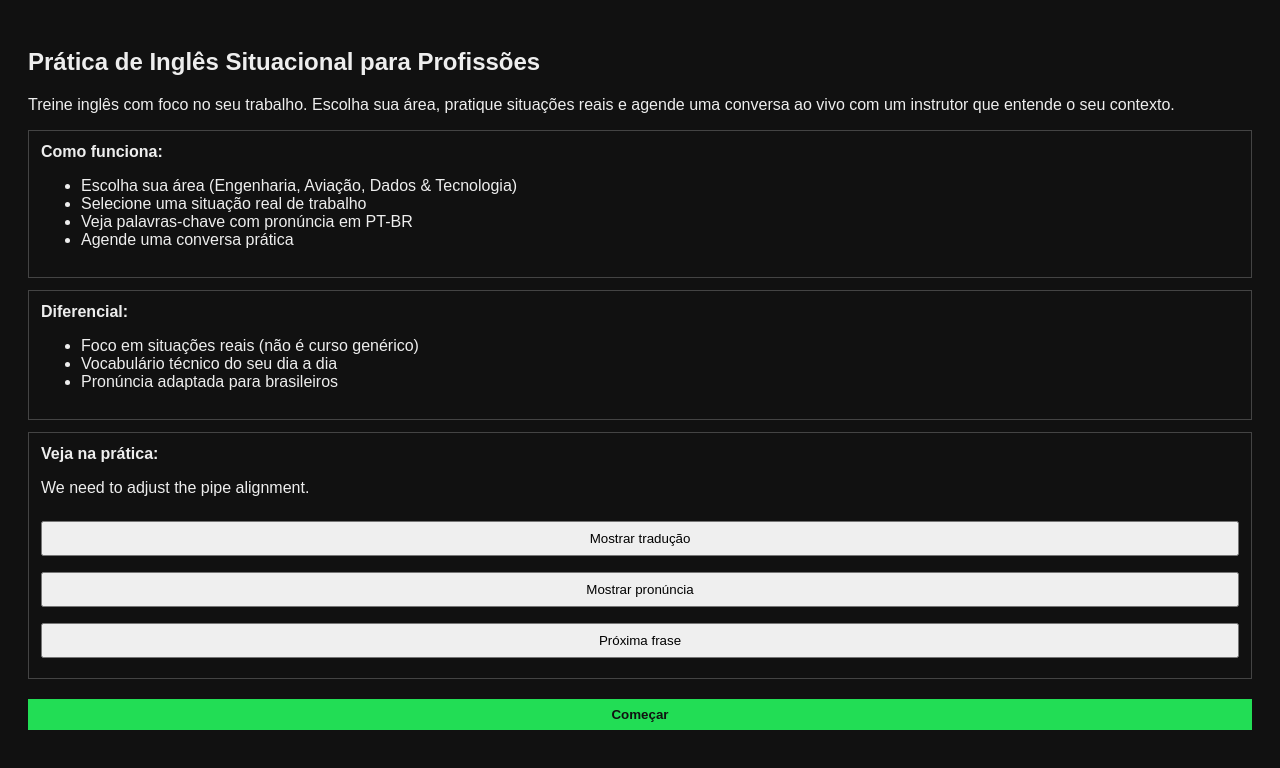
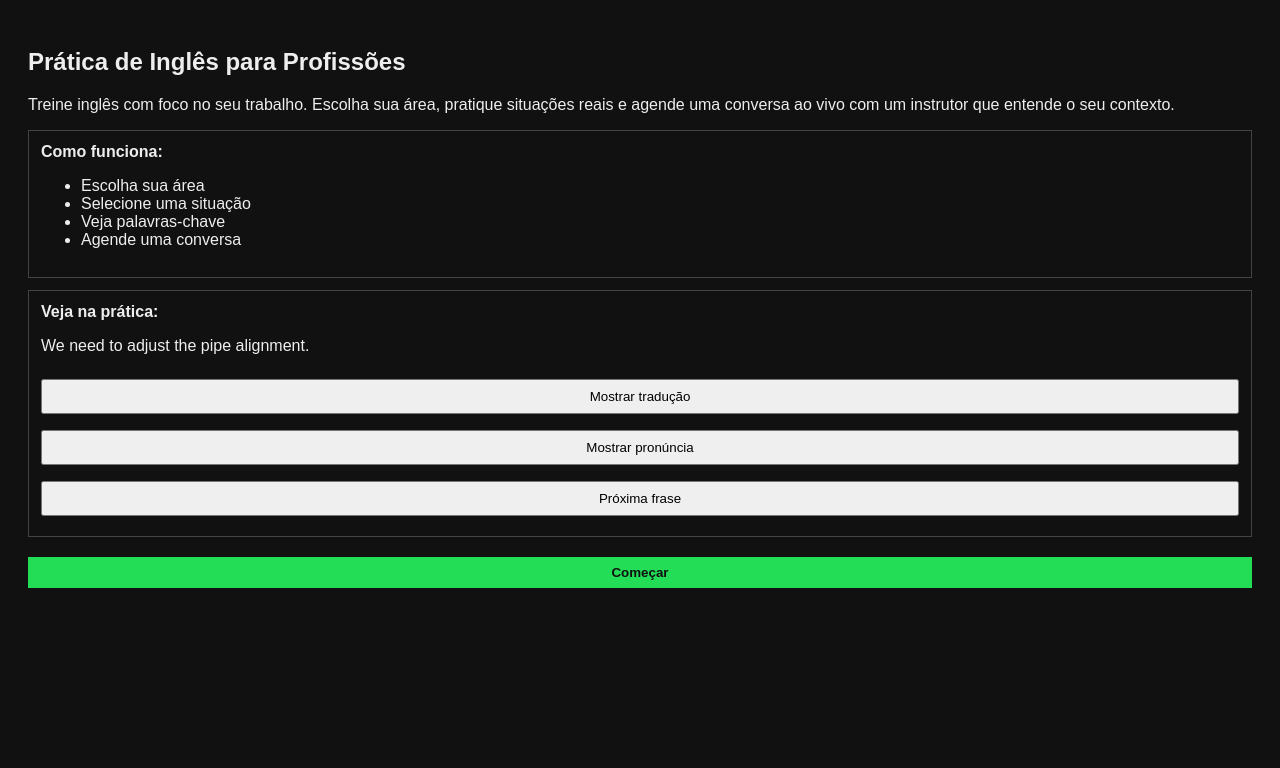
Before and after one commit to azmand01-jpg/english-professions-mvp, a website: page index.html in a window 1280 px wide. Drawn offline with Linux system fonts and the light colour scheme.

Commit message:
Update index.html

```diff
--- a/index.html
+++ b/index.html
@@ -15,7 +15,7 @@
 <body>
 
 <div id="landing">
-  <h2>Prática de Inglês Situacional para Profissões</h2>
+  <h2>Prática de Inglês para Profissões</h2>
   <p>
     Treine inglês com foco no seu trabalho. Escolha sua área, pratique situações reais
     e agende uma conversa ao vivo com um instrutor que entende o seu contexto.
@@ -24,19 +24,10 @@
   <div class="box">
     <strong>Como funciona:</strong>
     <ul>
-      <li>Escolha sua área (Engenharia, Aviação, Dados & Tecnologia)</li>
-      <li>Selecione uma situação real de trabalho</li>
-      <li>Veja palavras-chave com pronúncia em PT-BR</li>
-      <li>Agende uma conversa prática</li>
-    </ul>
-  </div>
-
-  <div class="box">
-    <strong>Diferencial:</strong>
-    <ul>
-      <li>Foco em situações reais (não é curso genérico)</li>
-      <li>Vocabulário técnico do seu dia a dia</li>
-      <li>Pronúncia adaptada para brasileiros</li>
+      <li>Escolha sua área</li>
+      <li>Selecione uma situação</li>
+      <li>Veja palavras-chave</li>
+      <li>Agende uma conversa</li>
     </ul>
   </div>
 
@@ -96,13 +87,16 @@
 </div>
 
 <script>
+
+const API = "https://english-professions-mvp.onrender.com";
+
 function startApp(){
   document.getElementById('landing').classList.add('hidden');
   document.getElementById('app').classList.remove('hidden');
 }
 
 function setLevel(l){
-  document.getElementById('level').innerText = 'Nível: ' + l;
+  document.getElementById('level').innerText='Nível: '+l;
 }
 
 async function loadScenarios(){
@@ -112,7 +106,7 @@ async function loadScenarios(){
 
  if(!prof) return;
 
-  let res = await fetch(`/scenarios?profession=${prof}`);
+ let res = await fetch(`${API}/scenarios?profession=${prof}`);
  let data = await res.json();
 
  data.forEach(s => {
@@ -130,12 +124,12 @@ async function loadScenario(){
 
  if(!scenarioId) return;
 
-  let resScenario = await fetch(`/scenario?id=${scenarioId}`);
+ let resScenario = await fetch(`${API}/scenario?id=${scenarioId}`);
  let scenario = await resScenario.json();
 
  document.getElementById('context').innerText = scenario.context;
 
-  let res = await fetch(`/keywords?scenario=${scenarioId}`);
+ let res = await fetch(`${API}/keywords?scenario=${scenarioId}`);
  let keywords = await res.json();
 
  keywords.forEach(k => {
@@ -146,7 +140,7 @@ async function loadScenario(){
 }
 
 function book(){
-  document.getElementById('result').innerText = 'Agendado (mock)';
+ document.getElementById('result').innerText='Agendado (mock)';
 }
 
 let demoIndex = 0;
@@ -191,6 +185,7 @@ function nextDemo(){
 }
 
 updateDemo();
+
 </script>
 
 </body>
```
Lines whose indentation alone changed are shown as unchanged.
